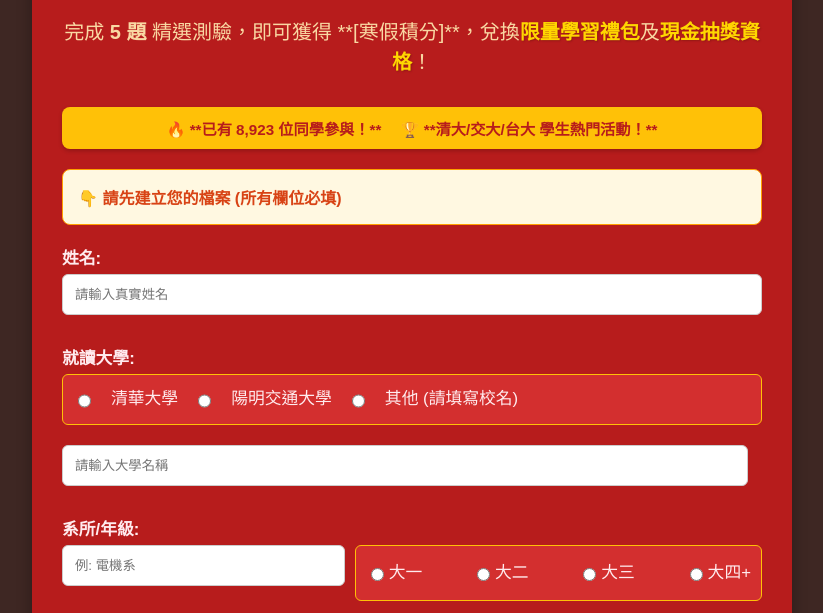
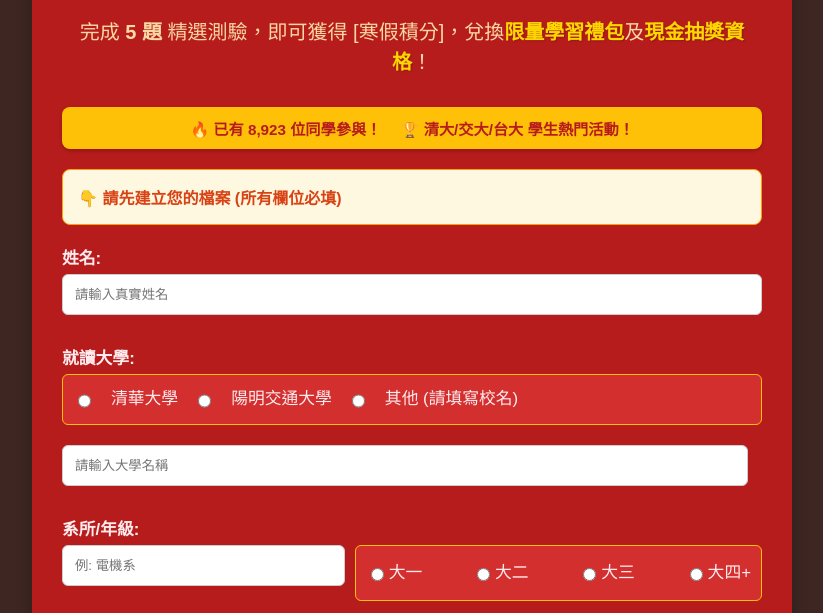
Before and after one commit to tkb0005494-lang/my-test-web, a plain HTML site: page index.html in a window 1280 px wide. Shown: the part 178-791 px from the top of the page, without its empty margins (228-1051 px from the left). Drawn offline with nearby package versions, Linux system fonts and the light colour scheme.

Commit message:
Update index.html

```diff
--- a/index.html
+++ b/index.html
@@ -23,12 +23,12 @@
     </div>
 
     <p class="incentive-text">
-        完成 <strong>5 題</strong> 精選測驗，即可獲得 **[寒假積分]**，兌換<span class="highlight-gold">限量學習禮包</span>及<span class="highlight-gold">現金抽獎資格</span>！
+        完成 <strong>5 題</strong> 精選測驗，即可獲得 [寒假積分]，兌換<span class="highlight-gold">限量學習禮包</span>及<span class="highlight-gold">現金抽獎資格</span>！
     </p>
 
     <div class="social-proof">
-        <span style="margin-right: 15px;">🔥 **已有 8,923 位同學參與！**</span>
-        <span>🏆 **清大/交大/台大 學生熱門活動！**</span>
+        <span style="margin-right: 15px;">🔥 已有 8,923 位同學參與！</span>
+        <span>🏆 清大/交大/台大 學生熱門活動！</span>
     </div>
 
     <div style="background: #FFF8E1; padding: 15px; border-radius: 8px; margin-bottom: 20px; border: 1px solid #FFA000;">
```
